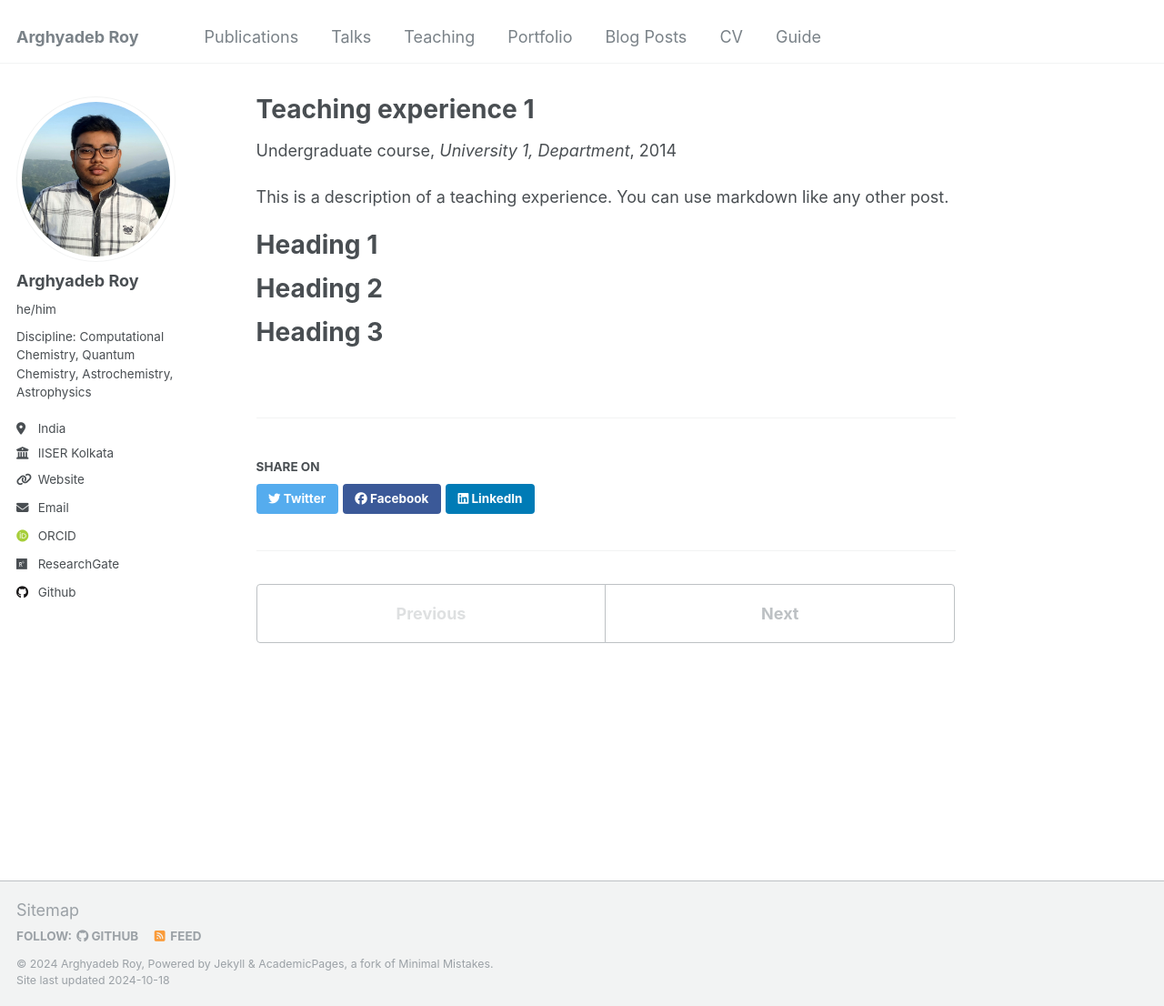
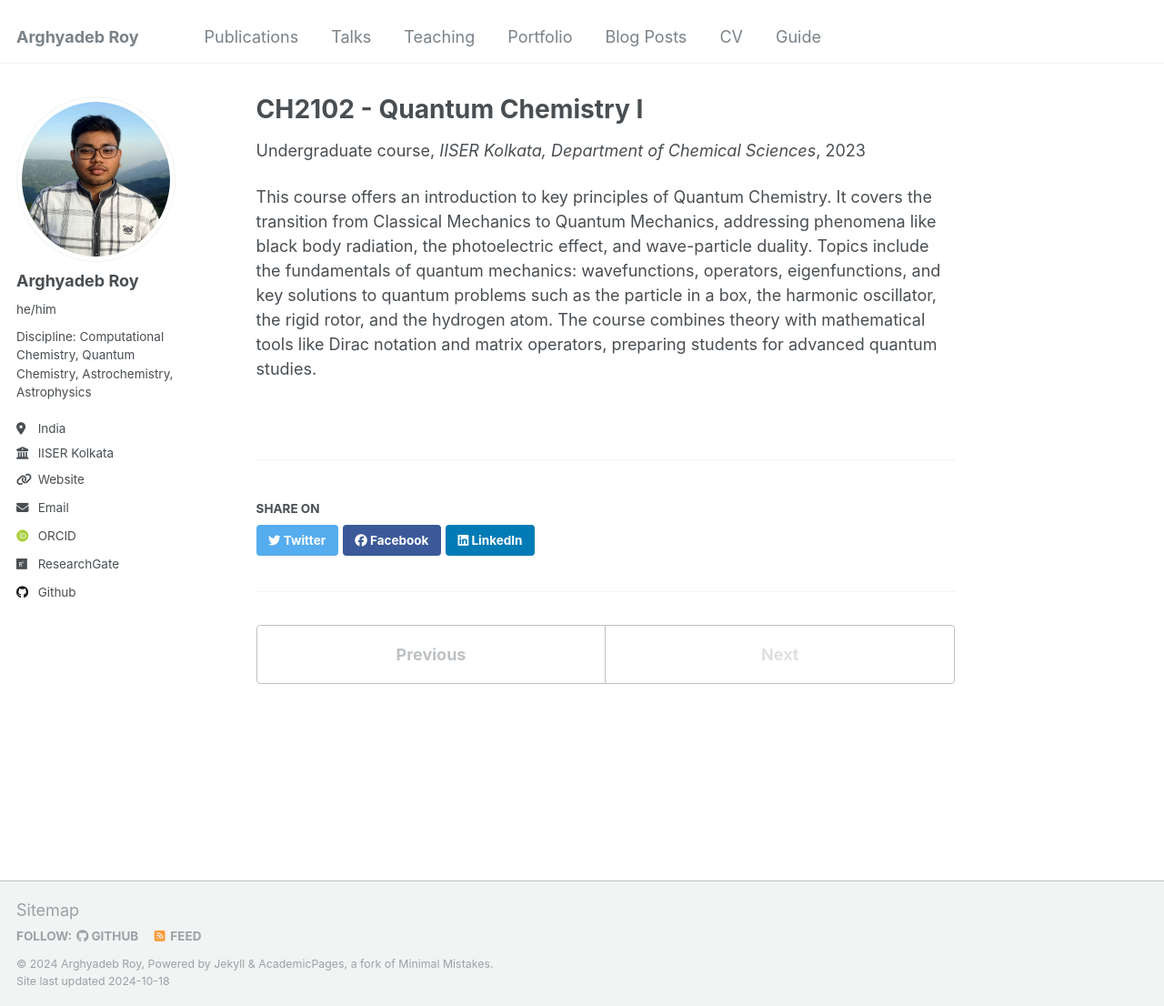
Before and after one commit to arghyadebroy/arghyadebroy.github.io, a Jekyll site: the page built from _teaching/2014-spring-teaching-1.md, in a window 1280 px wide and 1106 px high. Shown: the whole window at 91% size. Built offline with Jekyll 4.4.1, drawn with Linux system fonts in a browser that asks for light colours; some web fonts are replaced.

Commit message:
Update 2014-spring-teaching-1.md

```diff
--- a/_teaching/2014-spring-teaching-1.md
+++ b/_teaching/2014-spring-teaching-1.md
@@ -1,20 +1,11 @@
 ---
-title: "Teaching experience 1"
+title: "CH2102 - Quantum Chemistry I"
 collection: teaching
 type: "Undergraduate course"
-permalink: /teaching/2014-spring-teaching-1
-venue: "University 1, Department"
-date: 2014-01-01
-location: "City, Country"
+permalink: /teaching/2023-autumn-teaching
+venue: "IISER Kolkata, Department of Chemical Sciences"
+date: 2023-01-02
+location: "Kolkata, India"
 ---
 
-This is a description of a teaching experience. You can use markdown like any other post.
-
-Heading 1
-======
-
-Heading 2
-======
-
-Heading 3
-======
+This course offers an introduction to key principles of Quantum Chemistry. It covers the transition from Classical Mechanics to Quantum Mechanics, addressing phenomena like black body radiation, the photoelectric effect, and wave-particle duality. Topics include the fundamentals of quantum mechanics: wavefunctions, operators, eigenfunctions, and key solutions to quantum problems such as the particle in a box, the harmonic oscillator, the rigid rotor, and the hydrogen atom. The course combines theory with mathematical tools like Dirac notation and matrix operators, preparing students for advanced quantum studies.
```
